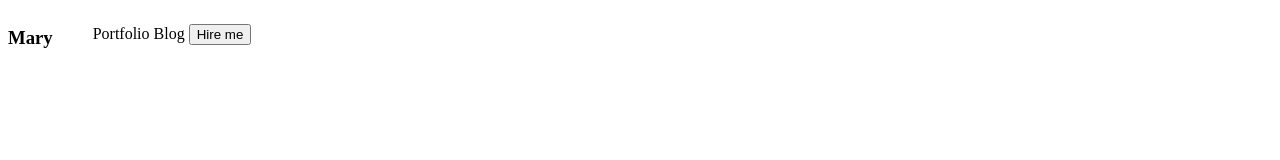
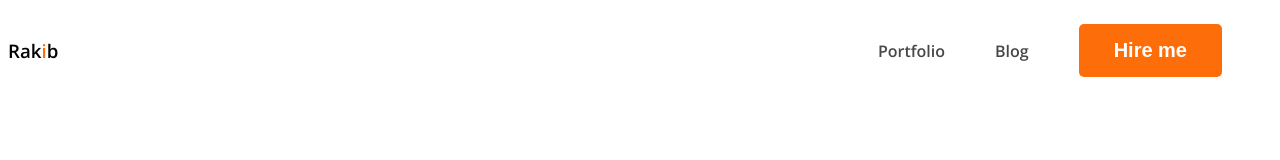
Before and after one commit to rakibete/webdeveloper-portfolio, a plain HTML site: page index.html in a window 1280 px wide. Drawn offline with nearby package versions, Linux system fonts and the light colour scheme.

Commit message:
navigation added

```diff
--- a/index.html
+++ b/index.html
@@ -6,17 +6,17 @@
     <title>Web Developer Portfolio</title>
     <link rel="preconnect" href="https://fonts.googleapis.com">
     <link rel="preconnect" href="https://fonts.gstatic.com" crossorigin>
-    <link href="https://fonts.googleapis.com/css2?family=Open+Sans:wght@800&display=swap" rel="stylesheet">
+    <link href="https://fonts.googleapis.com/css2?family=Open+Sans:wght@600&display=swap" rel="stylesheet">
     <link rel="stylesheet" href="styles/porfolio.css">
 </head>
 <body>
     <header>
         <nav>
-            <h3>Mary</h3>
+            <h3 class="nav-title">Rak<span class="text-primary">i</span>b</h3>
             <ul>
-                <li><a href=""></a>Portfolio</li>
-                <li><a href=""></a>Blog</li>
-                <li><button>Hire me</button></li>
+                <li><a href="">Portfolio</a></li>
+                <li><a href="">Blog</a></li>
+                <li><button class="btn-primary">Hire me</button></li>
             </ul>
         </nav>
     </header>
--- a/styles/porfolio.css
+++ b/styles/porfolio.css
@@ -1,10 +1,53 @@
+/* Common shared styles */
+body {
+    /* font-family: 'lato', sans-serif; */
+    font-family: 'Open Sans', sans-serif;
+}
+
+.text-primary {
+    color: #FD6E0A;
+}
+
+.btn-primary {
+    border-radius: 5px;
+    background: #FD6E0A;
+    border: 0px;
+    color: #FFF;
+    font-size: 20px;
+    font-weight: 700;
+    padding: 15px 35px;
+}
+
 /* nav related style */
-nav{
+nav {
     display: flex;
+    justify-content: space-between;
+    align-items: center;
 }
-nav > ul{
-    list-style-type: none;
+
+.nav-tile {
+    /* color:#181818;
+    font-size: 45px;
+    font-weight: 800; */
+    color: #181818;
+    font-family: Open Sans;
+    font-size: 45px;
+    font-style: normal;
+    font-weight: 800;
+    line-height: normal;
 }
-nav li{
-    display: inline;
+
+nav>ul {
+    display: flex;
+    align-items: center;
 }
+
+nav li {
+    list-style: none;
+    margin-right: 50px;
+}
+
+nav a {
+    text-decoration: none;
+    color: #474747;
+}
```
